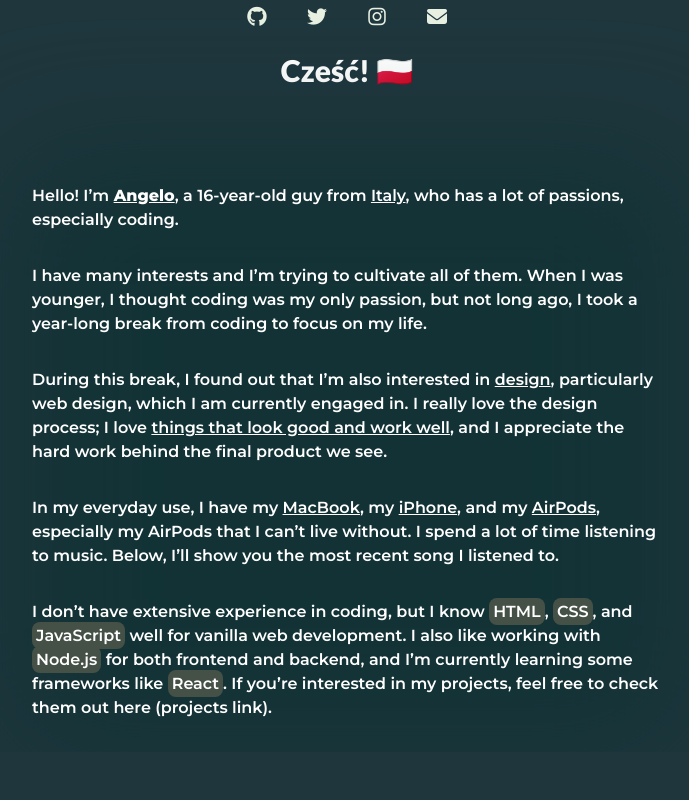
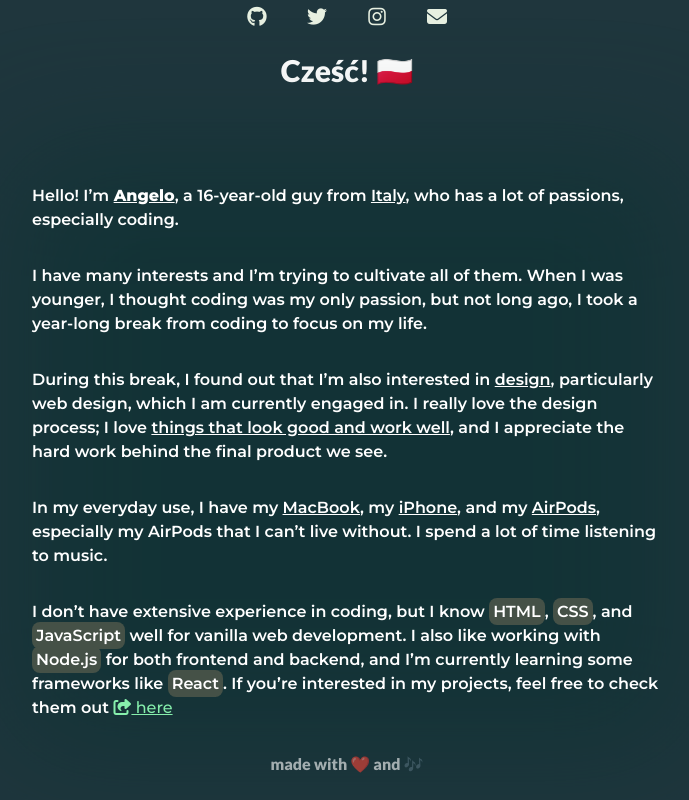
Before and after one commit to accelo0/my-site, a React (Vite) app: page / in a window 1280 px wide. Shown: the part 240-1040 px from the top of the page, without its empty margins (293-982 px from the left). Before the commit the page ends 992 px from the top, so only its background shows below. Built offline with nearby package versions, Linux system fonts and the light colour scheme.

Commit message:
v1 completata

```diff
--- a/src/App.jsx
+++ b/src/App.jsx
@@ -1,4 +1,3 @@
-// import { useState } from "react";
 import "./App.css";
 import Body from "./components/Body";
 import Header from "./components/Header";
@@ -6,8 +5,6 @@ import Links from "./components/Links";
 import Welcome from "./components/Welcome";
 
 function App() {
-  // const [count, setCount] = useState(0);
-
   return (
     <>
       <div className="grid place-items-center">
@@ -15,6 +12,9 @@ function App() {
         <Links />
         <Welcome />
         <Body />
+        <footer className=" mb-6 font-lato font-bold opacity-60">
+          <p>made with ❤️ and 🎶</p>
+        </footer>
       </div>
     </>
   );
--- a/src/components/Body.jsx
+++ b/src/components/Body.jsx
@@ -10,7 +10,7 @@ function Body() {
   }, []);
   return (
     <>
-      <div className="relative flex mt-10 mx-10 justify-center w-fit h-fit">
+      <div className="relative flex mt-10 mx-8 justify-center w-fit h-fit">
         {/* Div con opacità 30% */}
         <div className="absolute flex items-end inset-0 rounded-t-xl bg-teal-950 blur-3xl opacity-45"></div>
 
@@ -37,7 +37,7 @@ function Body() {
             In my everyday use, I have my <span>MacBook</span>, my{" "}
             <span>iPhone</span>, and my <span>AirPods</span>, especially my
             AirPods that I can’t live without. I spend a lot of time listening
-            to music. Below, I’ll show you the most recent song I listened to.
+            to music.
           </p>
           <p className="mt-8">
             I don’t have extensive experience in coding, but I know{" "}
@@ -45,8 +45,13 @@ function Body() {
             well for vanilla web development. I also like working with{" "}
             <mark>Node.js</mark> for both frontend and backend, and I’m
             currently learning some frameworks like <mark>React</mark>. If
-            you’re interested in my projects, feel free to check them out here
-            (projects link).
+            you’re interested in my projects, feel free to check them out{" "}
+            <a
+              href="https://github.com/accelo0?tab=repositories"
+              className="underline text-green-300 hover:text-green-200"
+            >
+              <i className="fa-solid fa-share-from-square"></i> here
+            </a>
           </p>
         </div>
       </div>
--- a/src/components/Links.jsx
+++ b/src/components/Links.jsx
@@ -6,28 +6,28 @@ function Links() {
           <a
             href="https://github.com/accelo0"
             target="_blank"
-            className="cursor-pointer hover:shadow"
+            className="cursor-pointer hover:opacity-30"
           >
             <i className="fa-brands fa-github fa-lg"></i>
           </a>
           <a
             href="https://x.com/aangeloprs"
             target="_blank"
-            className="cursor-pointer hover:shadow"
+            className="cursor-pointer hover:opacity-30"
           >
             <i className="fa-brands fa-twitter fa-lg"></i>
           </a>
           <a
             href="https://www.instagram.com/angelopruscino/"
             target="_blank"
-            className="cursor-pointer hover:shadow"
+            className="cursor-pointer hover:opacity-30"
           >
             <i className="fa-brands fa-instagram fa-lg"></i>
           </a>
           <a
             href="mailto:angeloprs.dev@icloud.com"
             target="_blank"
-            className="cursor-pointer hover:shadow"
+            className="cursor-pointer hover:opacity-30"
           >
             <i className="fa-solid fa-envelope fa-lg"></i>
           </a>
```
